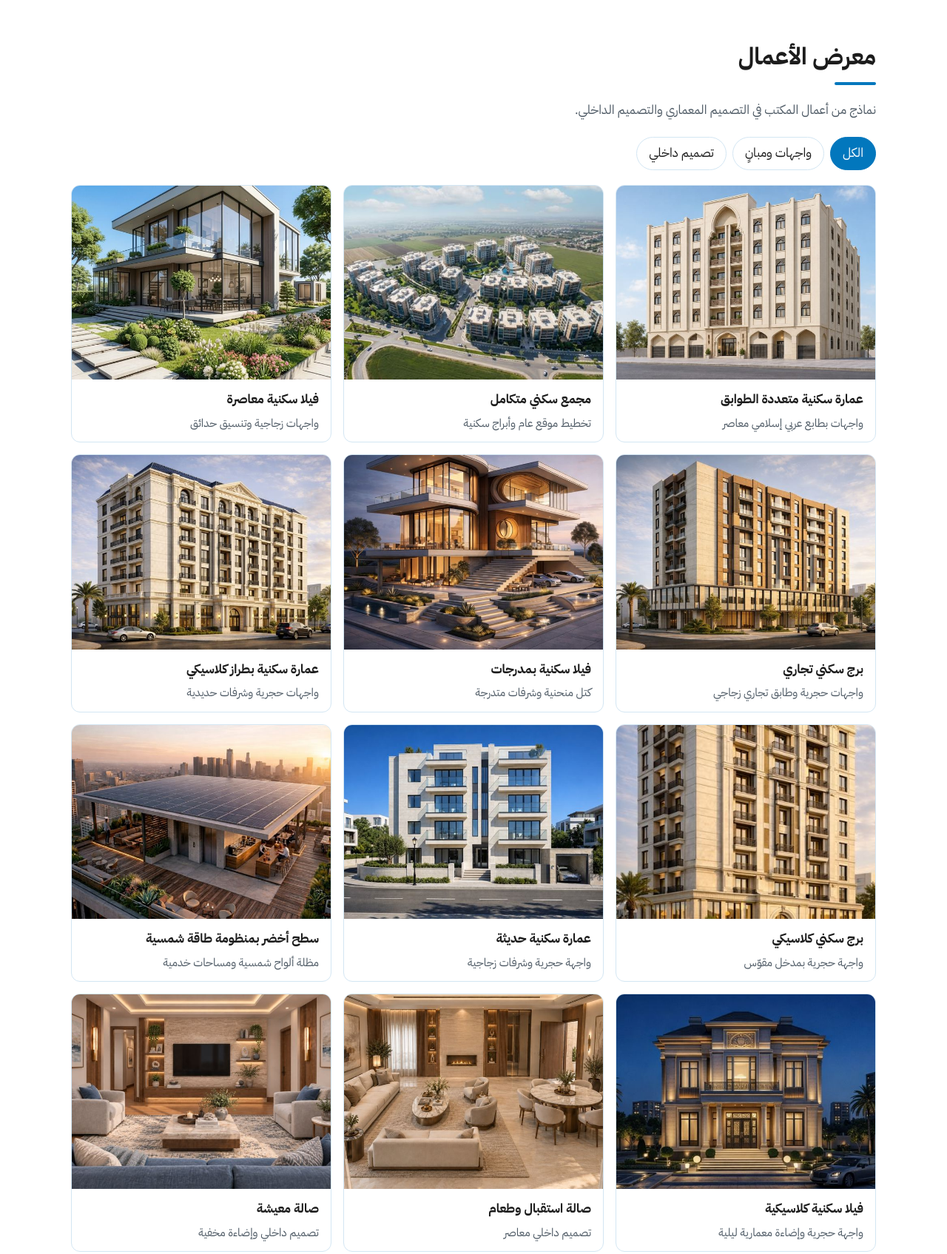
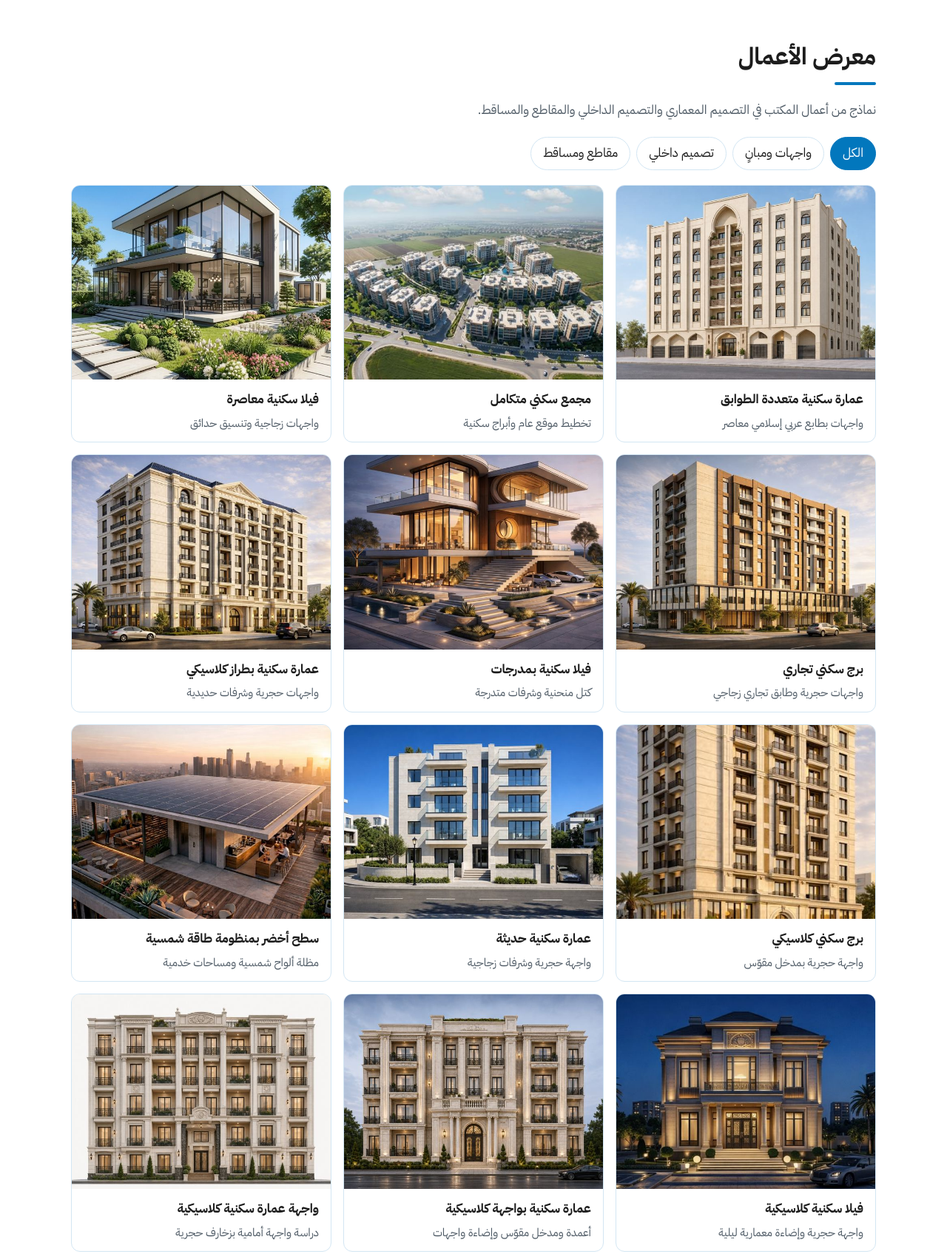
Before and after one commit to khaledmsabeh1-cloud/office-website, a plain HTML site: page index.html in a window 1280 px wide. Shown: the part 3800-5495 px from the top of the page at 74% size. Drawn offline with Linux system fonts and the light colour scheme.

Commit message:
Portfolio: add facades, section and plan with new category
Co-Authored-By: Claude Opus 5.5 <noreply@anthropic.com>
Claude-Session: https://claude.ai/code/session_01HrATc29qAQxP8WeBPVE89f

```diff
--- a/index.html
+++ b/index.html
@@ -252,11 +252,12 @@
     <section id="portfolio" class="section">
       <div class="wrap">
         <h2>معرض الأعمال</h2>
-        <p class="section-lead">نماذج من أعمال المكتب في التصميم المعماري والتصميم الداخلي.</p>
+        <p class="section-lead">نماذج من أعمال المكتب في التصميم المعماري والتصميم الداخلي والمقاطع والمساقط.</p>
         <div class="filters" role="group" aria-label="تصنيف الأعمال">
           <button type="button" class="is-on" data-f="all">الكل</button>
           <button type="button" data-f="ext">واجهات ومبانٍ</button>
           <button type="button" data-f="int">تصميم داخلي</button>
+          <button type="button" data-f="plan">مقاطع ومساقط</button>
         </div>
         <div class="gallery">
           <figure class="work" data-cat="ext"><a href="assets/img/work/residential-building.jpg" data-title="عمارة سكنية متعددة الطوابق · واجهات بطابع عربي إسلامي معاصر"><img src="assets/img/work/residential-building-sm.jpg" alt="عمارة سكنية متعددة الطوابق: واجهات بطابع عربي إسلامي معاصر" width="640" height="480" loading="lazy" decoding="async"></a><figcaption><strong>عمارة سكنية متعددة الطوابق</strong><span>واجهات بطابع عربي إسلامي معاصر</span></figcaption></figure>
@@ -269,11 +270,15 @@
           <figure class="work" data-cat="ext"><a href="assets/img/work/modern-residential.jpg" data-title="عمارة سكنية حديثة · واجهة حجرية وشرفات زجاجية"><img src="assets/img/work/modern-residential-sm.jpg" alt="عمارة سكنية حديثة: واجهة حجرية وشرفات زجاجية" width="640" height="480" loading="lazy" decoding="async"></a><figcaption><strong>عمارة سكنية حديثة</strong><span>واجهة حجرية وشرفات زجاجية</span></figcaption></figure>
           <figure class="work" data-cat="ext"><a href="assets/img/work/solar-rooftop.jpg" data-title="سطح أخضر بمنظومة طاقة شمسية · مظلة ألواح شمسية ومساحات خدمية"><img src="assets/img/work/solar-rooftop-sm.jpg" alt="سطح أخضر بمنظومة طاقة شمسية: مظلة ألواح شمسية ومساحات خدمية" width="640" height="480" loading="lazy" decoding="async"></a><figcaption><strong>سطح أخضر بمنظومة طاقة شمسية</strong><span>مظلة ألواح شمسية ومساحات خدمية</span></figcaption></figure>
           <figure class="work" data-cat="ext"><a href="assets/img/work/classic-villa-night.jpg" data-title="فيلا سكنية كلاسيكية · واجهة حجرية وإضاءة معمارية ليلية"><img src="assets/img/work/classic-villa-night-sm.jpg" alt="فيلا سكنية كلاسيكية: واجهة حجرية وإضاءة معمارية ليلية" width="640" height="480" loading="lazy" decoding="async"></a><figcaption><strong>فيلا سكنية كلاسيكية</strong><span>واجهة حجرية وإضاءة معمارية ليلية</span></figcaption></figure>
+          <figure class="work" data-cat="ext"><a href="assets/img/work/classic-facade-columns.jpg" data-title="عمارة سكنية بواجهة كلاسيكية · أعمدة ومدخل مقوّس وإضاءة واجهات"><img src="assets/img/work/classic-facade-columns-sm.jpg" alt="عمارة سكنية بواجهة كلاسيكية: أعمدة ومدخل مقوّس وإضاءة واجهات" width="640" height="480" loading="lazy" decoding="async"></a><figcaption><strong>عمارة سكنية بواجهة كلاسيكية</strong><span>أعمدة ومدخل مقوّس وإضاءة واجهات</span></figcaption></figure>
+          <figure class="work" data-cat="ext"><a href="assets/img/work/classic-facade-front.jpg" data-title="واجهة عمارة سكنية كلاسيكية · دراسة واجهة أمامية بزخارف حجرية"><img src="assets/img/work/classic-facade-front-sm.jpg" alt="واجهة عمارة سكنية كلاسيكية: دراسة واجهة أمامية بزخارف حجرية" width="640" height="480" loading="lazy" decoding="async"></a><figcaption><strong>واجهة عمارة سكنية كلاسيكية</strong><span>دراسة واجهة أمامية بزخارف حجرية</span></figcaption></figure>
           <figure class="work" data-cat="int"><a href="assets/img/work/reception-dining.jpg" data-title="صالة استقبال وطعام · تصميم داخلي معاصر"><img src="assets/img/work/reception-dining-sm.jpg" alt="صالة استقبال وطعام: تصميم داخلي معاصر" width="640" height="480" loading="lazy" decoding="async"></a><figcaption><strong>صالة استقبال وطعام</strong><span>تصميم داخلي معاصر</span></figcaption></figure>
           <figure class="work" data-cat="int"><a href="assets/img/work/living-room.jpg" data-title="صالة معيشة · تصميم داخلي وإضاءة مخفية"><img src="assets/img/work/living-room-sm.jpg" alt="صالة معيشة: تصميم داخلي وإضاءة مخفية" width="640" height="480" loading="lazy" decoding="async"></a><figcaption><strong>صالة معيشة</strong><span>تصميم داخلي وإضاءة مخفية</span></figcaption></figure>
           <figure class="work" data-cat="int"><a href="assets/img/work/master-bedroom.jpg" data-title="غرفة نوم رئيسية · تصميم داخلي كلاسيكي"><img src="assets/img/work/master-bedroom-sm.jpg" alt="غرفة نوم رئيسية: تصميم داخلي كلاسيكي" width="640" height="480" loading="lazy" decoding="async"></a><figcaption><strong>غرفة نوم رئيسية</strong><span>تصميم داخلي كلاسيكي</span></figcaption></figure>
           <figure class="work" data-cat="int"><a href="assets/img/work/executive-office.jpg" data-title="مكتب إداري تنفيذي · تصميم داخلي وتجهيز مكتبي"><img src="assets/img/work/executive-office-sm.jpg" alt="مكتب إداري تنفيذي: تصميم داخلي وتجهيز مكتبي" width="640" height="480" loading="lazy" decoding="async"></a><figcaption><strong>مكتب إداري تنفيذي</strong><span>تصميم داخلي وتجهيز مكتبي</span></figcaption></figure>
           <figure class="work" data-cat="int"><a href="assets/img/work/modern-bedroom.jpg" data-title="غرفة نوم حديثة · تكسيات خشبية وأرضية باركيه"><img src="assets/img/work/modern-bedroom-sm.jpg" alt="غرفة نوم حديثة: تكسيات خشبية وأرضية باركيه" width="640" height="480" loading="lazy" decoding="async"></a><figcaption><strong>غرفة نوم حديثة</strong><span>تكسيات خشبية وأرضية باركيه</span></figcaption></figure>
+          <figure class="work" data-cat="plan"><a href="assets/img/work/building-section-3d.jpg" data-title="مقطع ثلاثي الأبعاد لعمارة سكنية · توزيع الشقق والدرج والمصعد"><img src="assets/img/work/building-section-3d-sm.jpg" alt="مقطع ثلاثي الأبعاد لعمارة سكنية: توزيع الشقق والدرج والمصعد" width="640" height="480" loading="lazy" decoding="async"></a><figcaption><strong>مقطع ثلاثي الأبعاد لعمارة سكنية</strong><span>توزيع الشقق والدرج والمصعد</span></figcaption></figure>
+          <figure class="work" data-cat="plan"><a href="assets/img/work/floor-plan-3d.jpg" data-title="مسقط أفقي ثلاثي الأبعاد · توزيع شقق الطابق المتكرر والفرش"><img src="assets/img/work/floor-plan-3d-sm.jpg" alt="مسقط أفقي ثلاثي الأبعاد: توزيع شقق الطابق المتكرر والفرش" width="640" height="480" loading="lazy" decoding="async"></a><figcaption><strong>مسقط أفقي ثلاثي الأبعاد</strong><span>توزيع شقق الطابق المتكرر والفرش</span></figcaption></figure>
         </div>
       </div>
     </section>
```
Also changed, not shown: assets/img/work/building-section-3d-sm.jpg (added), assets/img/work/building-section-3d.jpg (added), assets/img/work/classic-facade-columns-sm.jpg (added), assets/img/work/classic-facade-columns.jpg (added), assets/img/work/classic-facade-front-sm.jpg (added), assets/img/work/classic-facade-front.jpg (added), assets/img/work/floor-plan-3d-sm.jpg (added), assets/img/work/floor-plan-3d.jpg (added).
